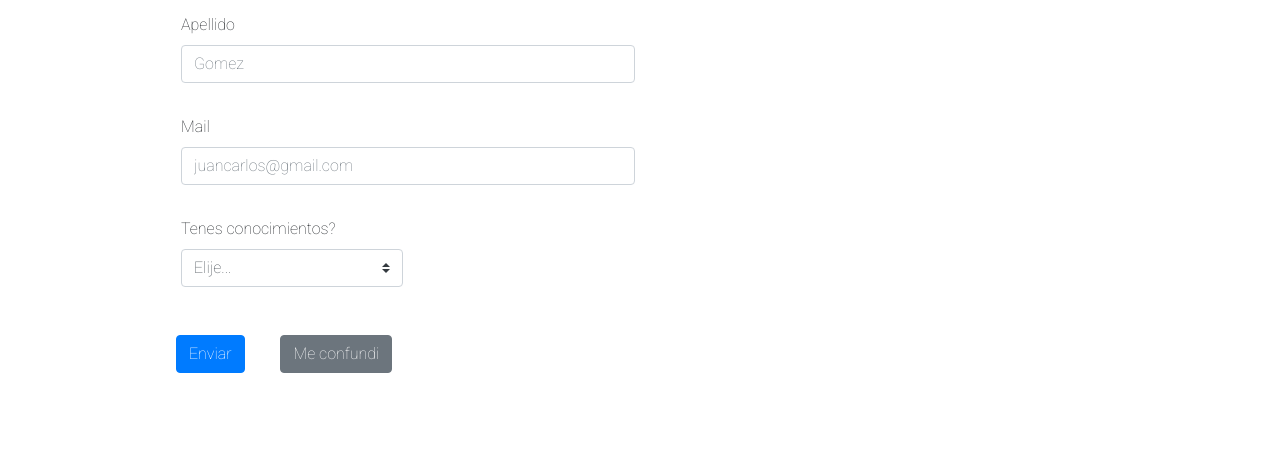
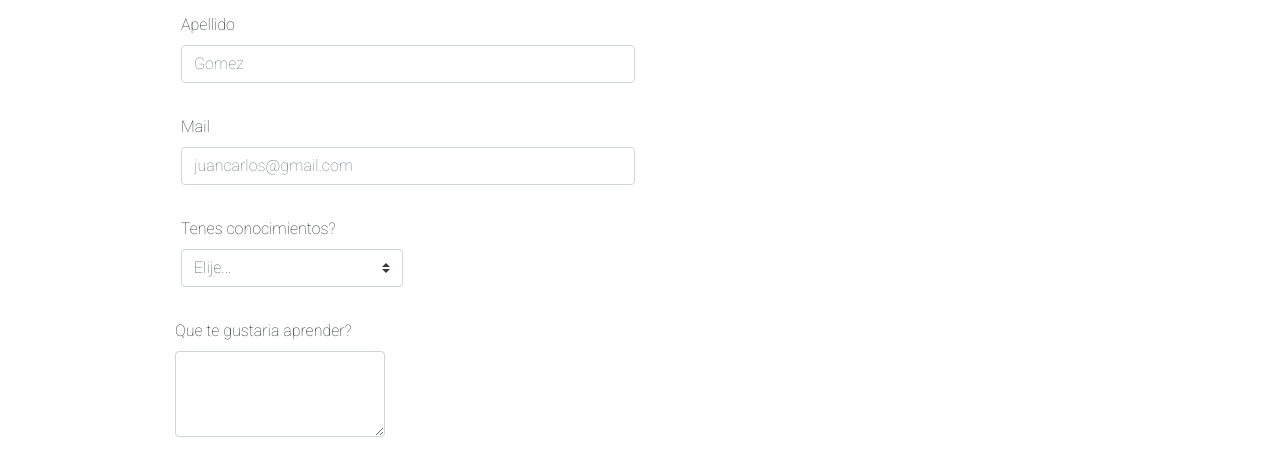
Before and after one commit to rvb1000/Proyecto-Coder-2, a website: page contacto.html in a window 1280 px wide. Shown: the part 963-1429 px from the top of the page. Drawn offline with nearby package versions, Linux system fonts and the light colour scheme.

Commit message:
cambios en formulario

```diff
--- a/contacto.html
+++ b/contacto.html
@@ -124,6 +124,12 @@
                                         </select>
                                 </div>
                 </div>
+                <div>
+                        <div class="form-group col-md-3 mb-3">
+                                <label for="exampleFormControlTextarea1">Que te gustaria aprender?</label>
+                                <textarea class="form-control" id="exampleFormControlTextarea1" rows="3"></textarea>
+                              </div>
+                </div>
                 <button class="m-3 btn btn-primary" type="submit">Enviar</button>
                 <button class="m-3 btn btn-secondary" type="reset">Me confundi</button>
 
```
